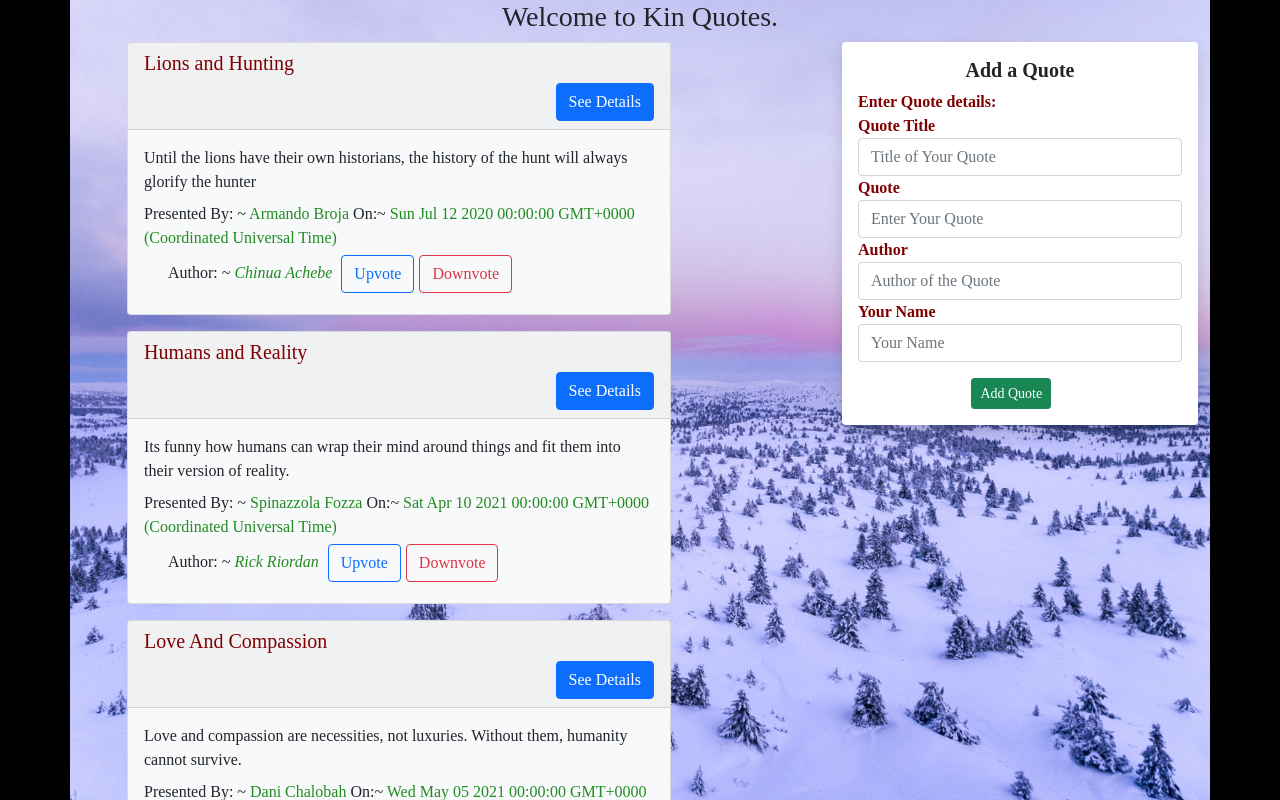
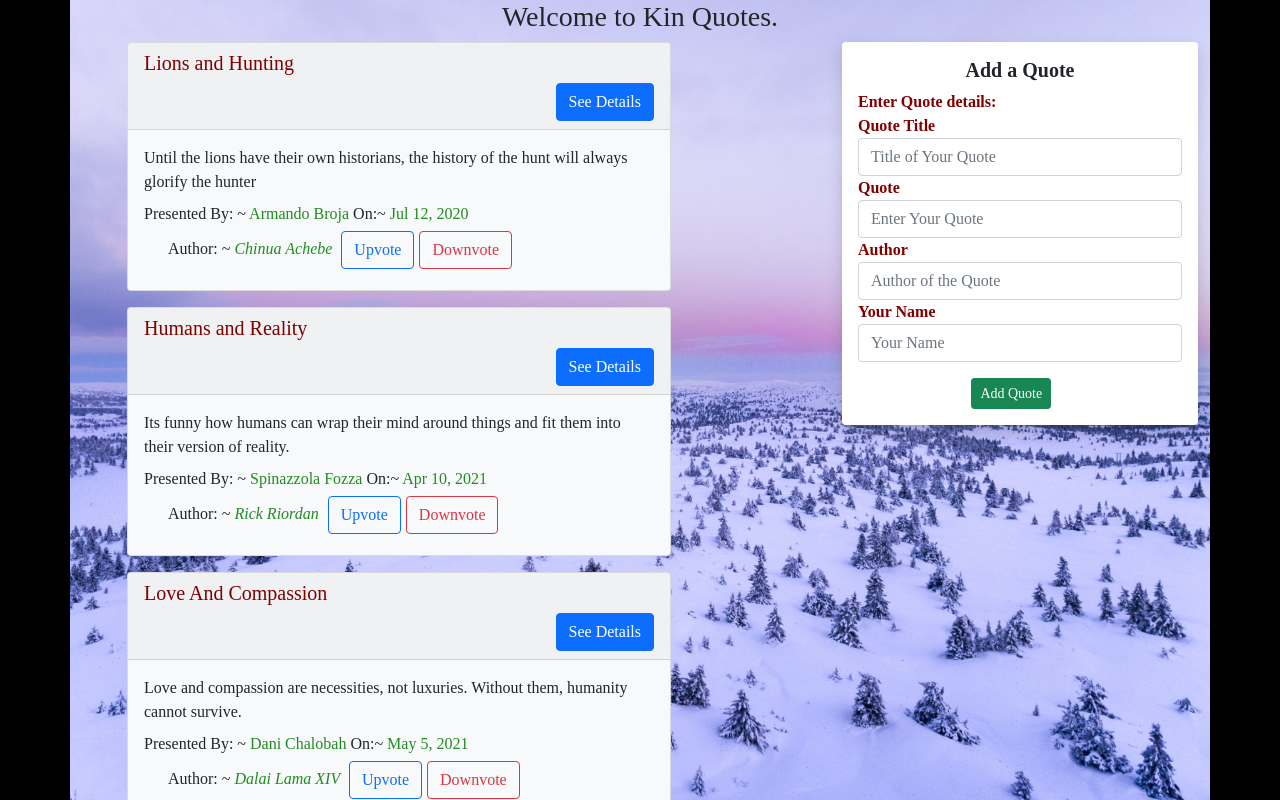
Before and after one commit to fkinyae/quotes, an Angular app: page / in a window 1280 px wide. Shown: the top 800 px of the page. Built offline with nearby package versions, Linux system fonts and the light colour scheme; a web font is replaced by a local one.

Commit message:
add date pipe

```diff
--- a/src/app/quote/quote.component.html
+++ b/src/app/quote/quote.component.html
@@ -28,7 +28,7 @@
 
              Presented By: ~ <span id="submittern">  {{ quote.submit_by }}  </span>
 
-             On:~ <span id="date_posted"> {{quote.postDate}} </span>
+             On:~ <span id="date_posted"> {{quote.postDate | date}} </span>
 
              <div id="author">
 
```
